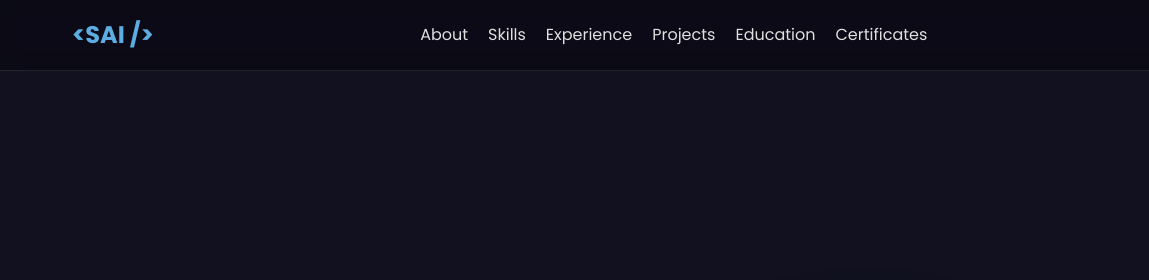
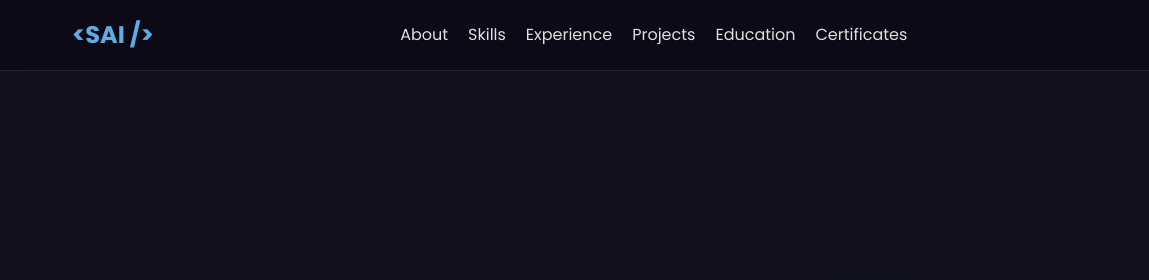
Before and after one commit to saiyelde1234/Portpholio, a plain HTML site: page index.html in a window 1280 px wide. Shown: the top 280 px of the page, 0-1149 px from the left. Drawn offline with nearby package versions, Linux system fonts and the light colour scheme; a script that the page names is missing.

Commit message:
Update style (1).css

```diff
--- a/style (1).css
+++ b/style (1).css
@@ -13,7 +13,7 @@
 
 * {
     margin: 0;
-    padding: 5;
+    padding: 0;
     box-sizing: border-box;
     scroll-behavior: smooth;
 }
```
